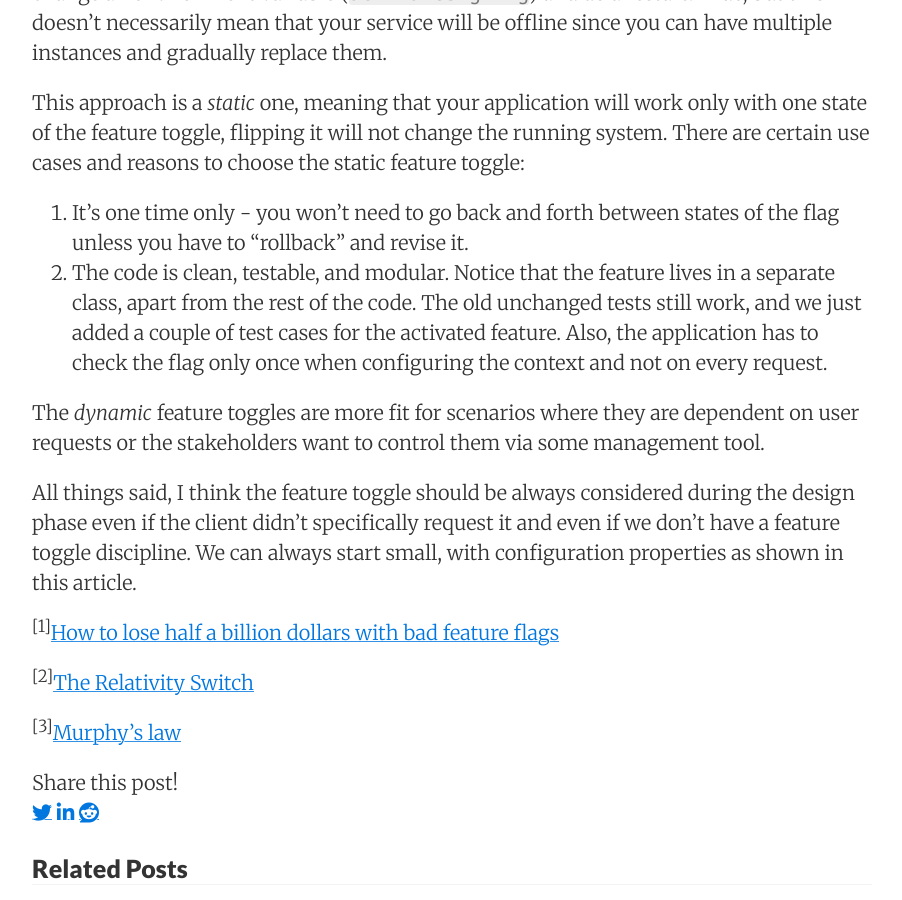
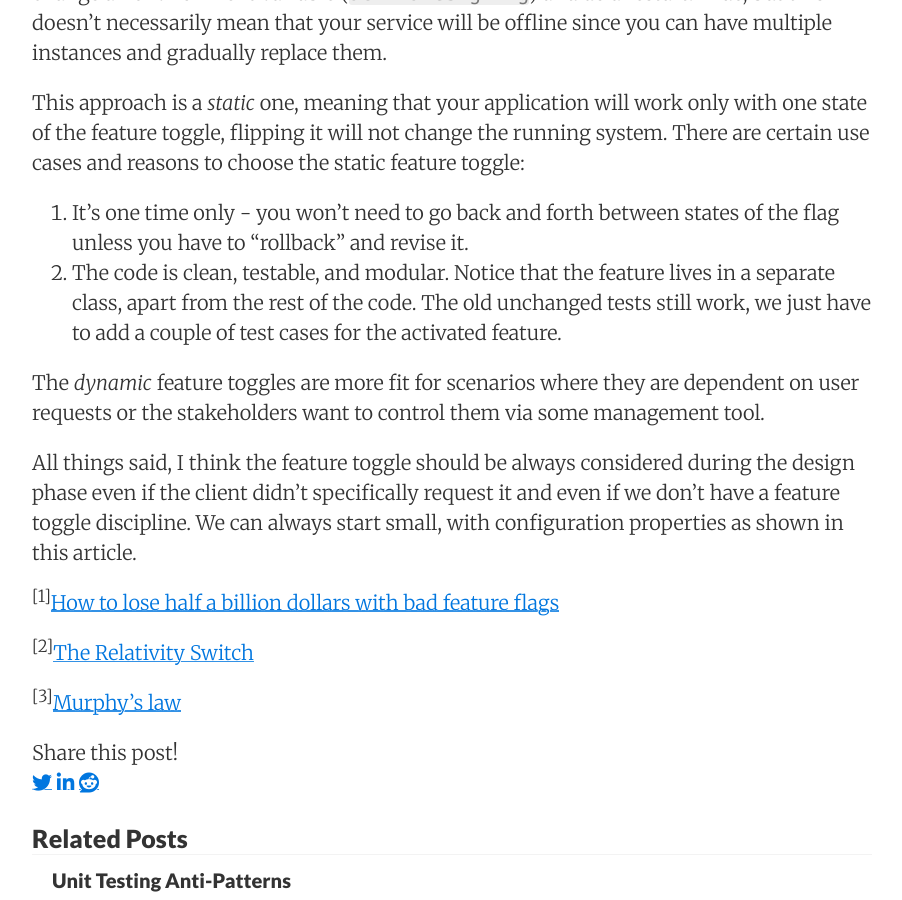
Before and after one commit to apulbere/apulbere.github.io, a Jekyll site: the page built from _posts/2023-08-22-feature-toggle.md, in a window 1280 px wide and 900 px high, scrolled down 2863 px. Shown: the whole window, without its empty margins (188-1090 px from the left). Built offline with Jekyll 4.4.1, drawn with Linux system fonts in a browser that asks for light colours; nearby versions of some CDN libraries; some of the changed text lies outside the part shown.

Commit message:
typo in feature toggle article

```diff
--- a/_posts/2023-08-22-feature-toggle.md
+++ b/_posts/2023-08-22-feature-toggle.md
@@ -88,7 +88,7 @@ True, but this doesn't necessarily mean that your service will be offline since
 
 This approach is a _static_ one, meaning that your application will work only with one state of the feature toggle, flipping it will not change the running system. There are certain use cases and reasons to choose the static feature toggle:
 1. It's one time only - you won't need to go back and forth between states of the flag unless you have to "rollback" and revise it.
-2. The code is clean, testable, and modular. Notice that the feature lives in a separate class, apart from the rest of the code. The old unchanged tests still work, and we just added a couple of test cases for the activated feature. Also, the application has to check the flag only once when configuring the context and not on every request.
+2. The code is clean, testable, and modular. Notice that the feature lives in a separate class, apart from the rest of the code. The old unchanged tests still work, we just have to add a couple of test cases for the activated feature.
 
 The _dynamic_ feature toggles are more fit for scenarios where they are dependent on user requests or the stakeholders want to control them via some management tool.
 
```
Also changed, not shown: other parts of _posts/2023-08-22-feature-toggle.md (+1 -1 lines).
